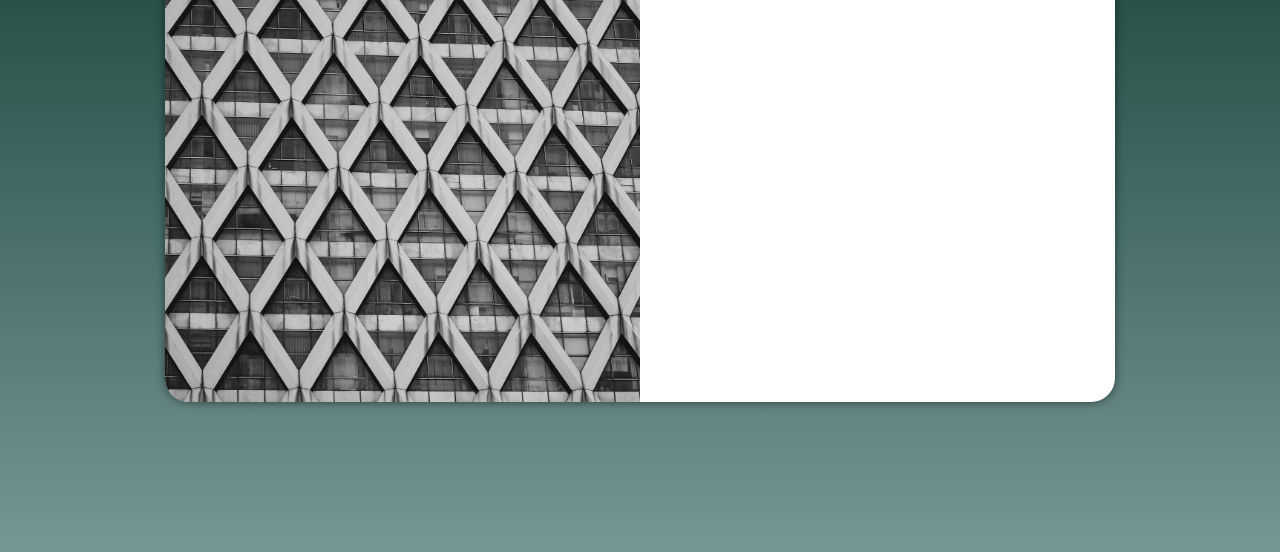
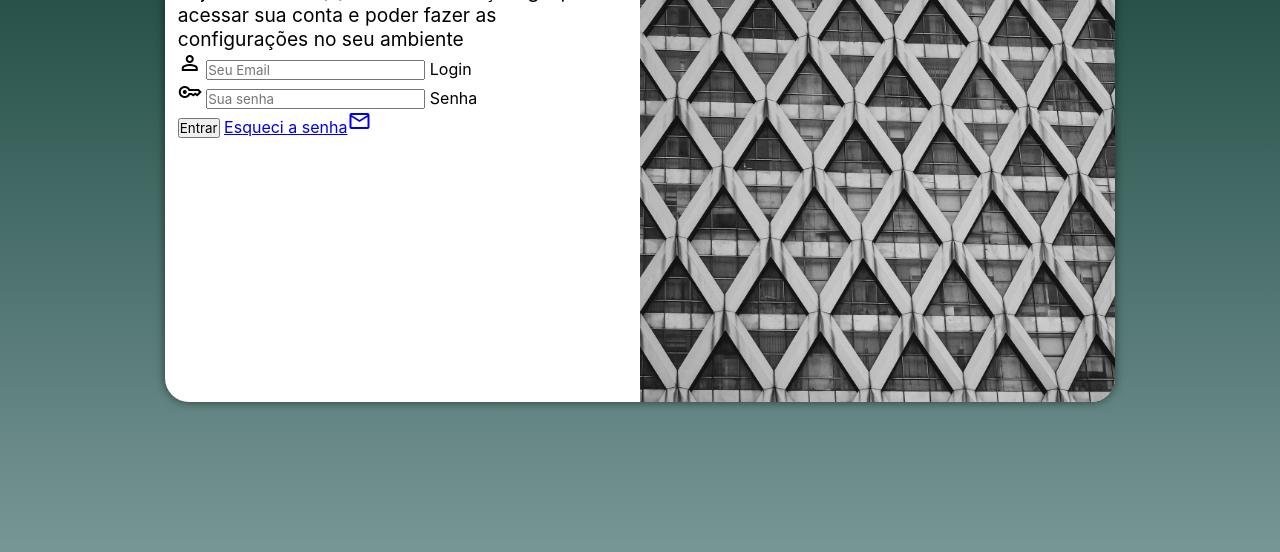
Before and after one commit to ThanagorTales/exercicio-tela-login, a plain HTML site: page index.html in a window 1280 px wide. Shown: the part 248-800 px from the top of the page. Drawn offline with nearby package versions, Linux system fonts and the light colour scheme.

Commit message:
add form

```diff
--- a/estilos/media-query.css
+++ b/estilos/media-query.css
@@ -32,12 +32,18 @@
         width: 950px;
     }
     #login #imagem{
-        float:left;
+        float:right;
         width: 50%;
         height: 100%;
     }
     #login #formulario{
-        float: right;
+        float: left;
         width: 50%;
     }
+    #formulario h1{
+    font-size: 2em;
+    }
+    #formulario p{
+    font-size: 1.2em;
+    }
 }
--- a/estilos/style.css
+++ b/estilos/style.css
@@ -50,3 +50,10 @@
     padding: .8em;
 
 }
+#formulario h1{
+    text-align: center;
+    margin-bottom: .8em;
+}
+#formulario p{
+    font-size: .8em;
+}
--- a/index.html
+++ b/index.html
@@ -6,7 +6,9 @@
     <title>Document</title>
     <link rel="stylesheet" href="estilos/style.css">
     <link rel="stylesheet" href="estilos/media-query.css">
-</head>
+    <link rel="stylesheet" href="https://fonts.googleapis.com/css2?family=Material+Symbols+Outlined:opsz,wght,FILL,GRAD@24,400,0,0" />
+
+    </head>
 <body>
     <main>
         <section id="login">
@@ -16,8 +18,19 @@
             <div id="formulario">
                 <h1>Login</h1>
                 <p>Seja bem-vindo(a) novamente. Faça login para acessar sua conta e poder fazer as configurações no seu ambiente </p>
-                <form action="login.php" method="post">
-
+                <form action="login.php" method="post" autocomplete="on">
+                    <div class="campo">
+                        <span class="material-symbols-outlined">person</span>
+                        <input type="email" name="login" id="ilogin" placeholder="Seu Email" autocomplete="email" required maxlength="30">
+                        <label for="ilogin">Login</label>
+                    </div>
+                    <div class="campo">
+                        <span class="material-symbols-outlined">key</span>
+                        <input type="password" name="senha" id="isenha" placeholder="Sua senha" autocomplete="current-password" required maxlength="20">
+                        <label for="isenha">Senha</label>
+                    </div>
+                    <input type="submit" value="Entrar">
+                    <a href="#">Esqueci a senha<span class="material-symbols-outlined">mail</span></a>
                 </form>
             </div>
         </section>
```
